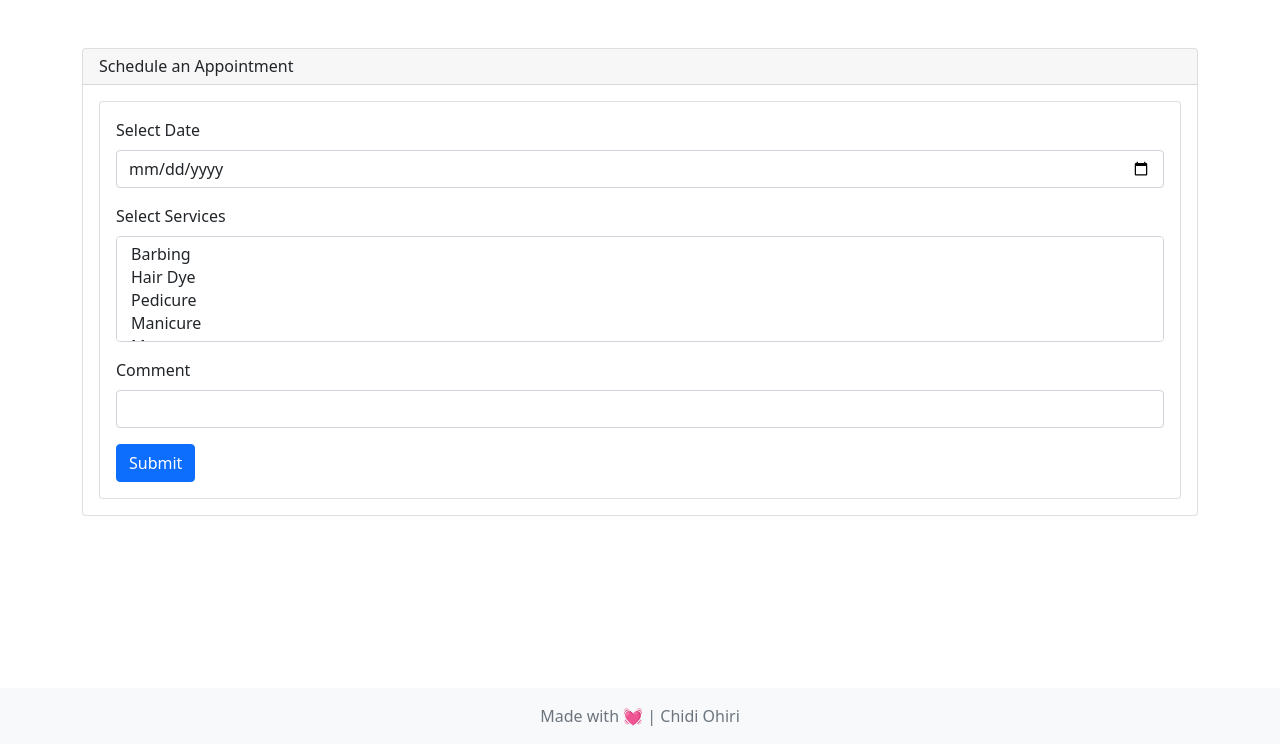
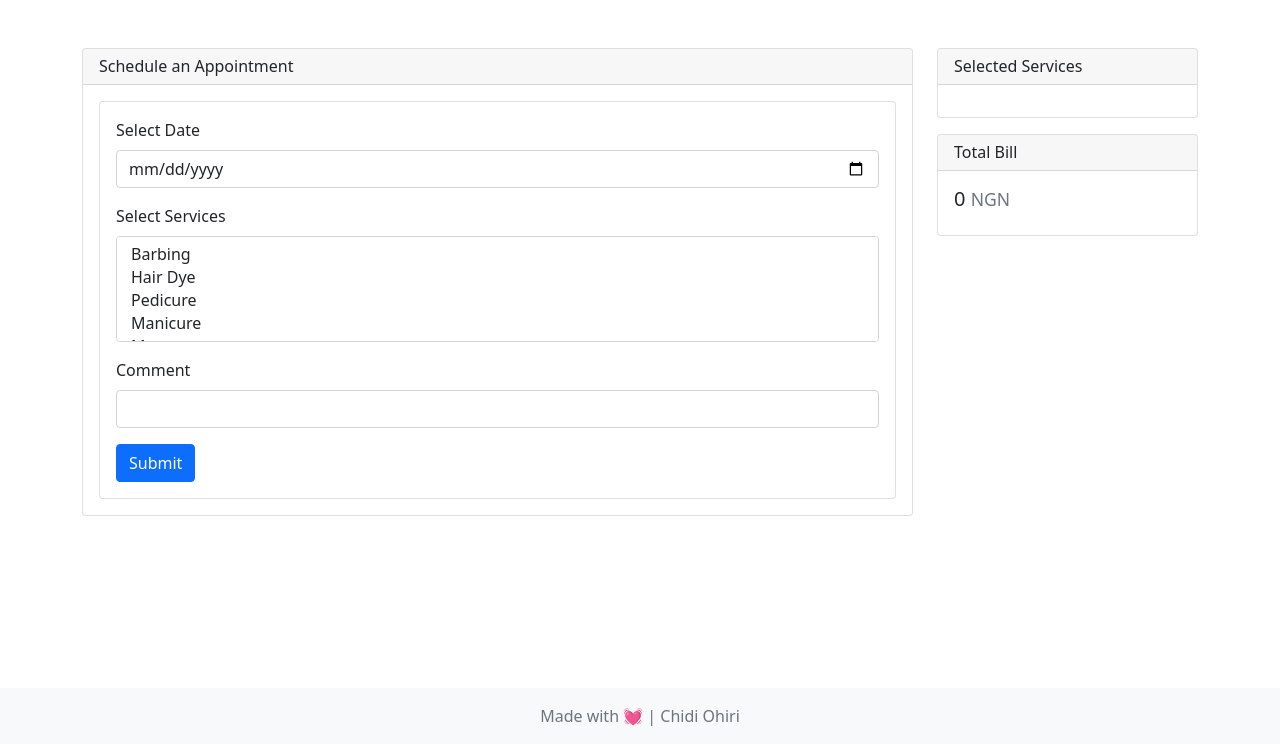
Before and after one commit to chidiohiri/django-salon, a Django app: page /salon/schedule-appointment/ in a window 1280 px wide. Shown: the part 56-800 px from the top of the page. Run offline with Django 5.2, Linux system fonts and the light colour scheme; a user stored in the database is signed in; data comes from the database, SQL or seed files in the repository; both versions use the stored data as it was after the commit; parts of the project's set-up code (start-up, migrations or seed data) failed here and were passed over; some libraries are stand-ins or nearby versions.

Commit message:
Added column to schedule appointment page for dynamic bill calculation

```diff
--- a/salon/views.py
+++ b/salon/views.py
@@ -60,7 +60,7 @@ def update_appointment(request, pk):
     today = timezone.now().date()
 
     if appointment.appointment <= today:
-        messages.warning(request, 'You cannot delete this appointment on the scheduled date')
+        messages.warning(request, 'You cannot update this appointment on the scheduled date')
         return redirect('my-appointments')
 
     if request.method == 'POST':
--- a/templates/salon/schedule_appointment.html
+++ b/templates/salon/schedule_appointment.html
@@ -2,7 +2,8 @@
 {% load widget_tweaks %}
 
 {% block content %}
-
+<div class="row">
+    <div class="col-md-9">
         <div class="card">
             <div class="card-header d-flex justify-content-between align-items-center ">
                 <h6 class="mb-0">Schedule an Appointment</h6>
@@ -23,7 +24,11 @@
                                 <div class="col-md-12">
                                     <div class="mb-3">
                                         <label for="exampleInputEmail1" class="form-label">Select Services</label>
-                                {% render_field form.service class="form-control" id="services" %}
+                                        <select name="service" class="form-control" id="services" multiple>
+                                            {% for service in form.service.field.queryset %}
+                                                <option value="{{service.id}}" data-price="{{service.price}}">{{service.title}}</option>
+                                            {% endfor %}
+                                        </select>
                                     </div>
                                 </div>
                                 <div class="col-md-12">
@@ -41,6 +46,31 @@
             </div>
 
         </div>
+    </div>
+    <div class="col">
+        <div class="card">
+            <div class="card-header d-flex justify-content-between align-items-center ">
+                <h6 class="mb-0">Selected Services</h6>
+
+            </div>
+            <div class="card-body">
+                <ul class="list-group" id="selected-services-list">
+
+                </ul>
+            </div>
+        </div>
+        <div class="card mt-3">
+            <div class="card-header d-flex justify-content-between align-items-center ">
+                <h6 class="mb-0">Total Bill</h6>
+
+            </div>
+            <div class="card-body">
+                <h5><span id="total-amount">0</span> <small class="text-muted">NGN</small></h5>
+            </div>
+        </div>
+    </div>
+</div>
+
 
 <script>
     document.addEventListener('DOMContentLoaded', function () {
@@ -52,5 +82,49 @@
     });
 </script>
 
+<script>
+    document.addEventListener('DOMContentLoaded', function () {
+        const element = document.getElementById('services');
+        const listGroup = document.getElementById('selected-services-list');
+        const totalAmountDisplay = document.getElementById('total-amount');
+
+        const choices = new Choices(element, {
+            removeItemButton: true,
+            searchPlaceholderValue: 'Search services...',
+        });
+
+        function updateSelectedServices() {
+            // Clear the list
+            listGroup.innerHTML = '';
+
+            let total = 0;
+
+            // Get selected options
+            const selectedOptions = Array.from(element.selectedOptions);
+
+            // Update list and total
+            selectedOptions.forEach(option => {
+                const name = option.text;
+                const price = parseFloat(option.getAttribute('data-price')) || 0;
+                total += price;
+
+                const li = document.createElement('li');
+                li.className = 'list-group-item d-flex justify-content-between align-items-center';
+                li.innerHTML = `
+                    ${name}
+                    <span class="badge bg-primary rounded-pill">₦${price}</span>
+                `;
+                listGroup.appendChild(li);
+            });
+
+            // Update total display
+            totalAmountDisplay.textContent = total.toLocaleString();
+        }
+
+        element.addEventListener('change', updateSelectedServices);
+        updateSelectedServices();
+    });
+</script>
+
 
 {% endblock content %}
```
Also changed, not shown: db.sqlite3. Lines whose indentation alone changed are shown as unchanged.
